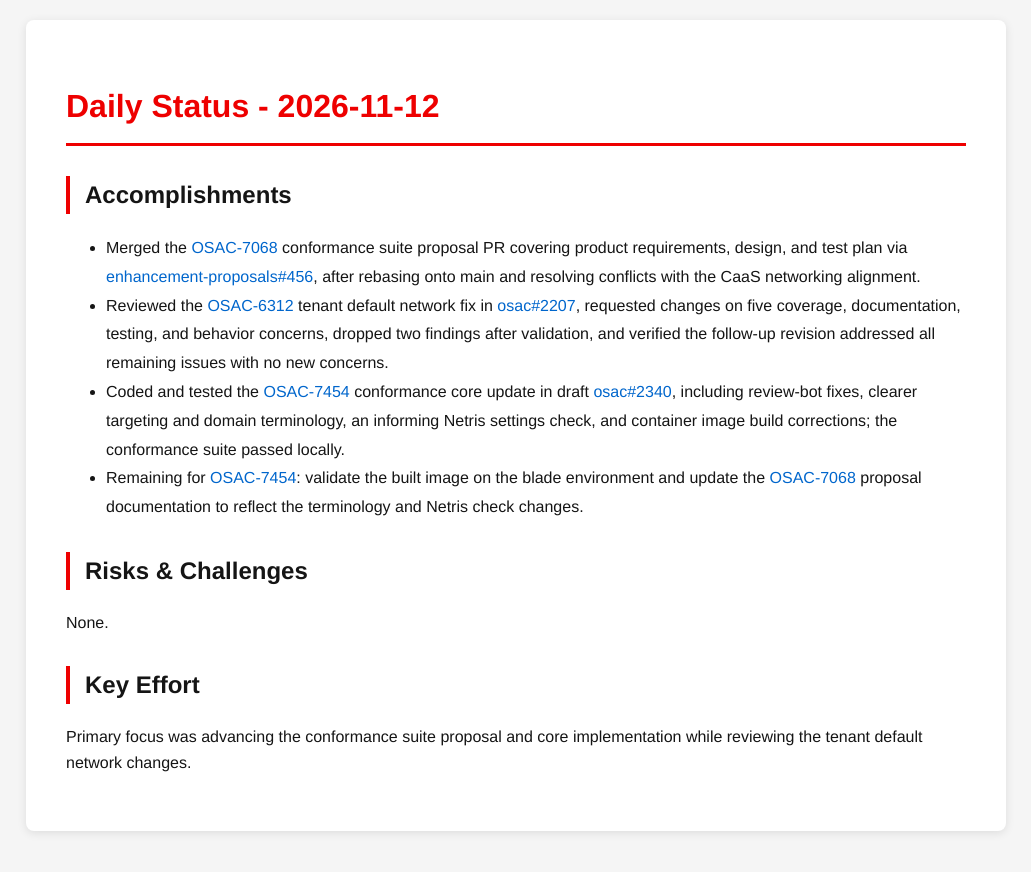
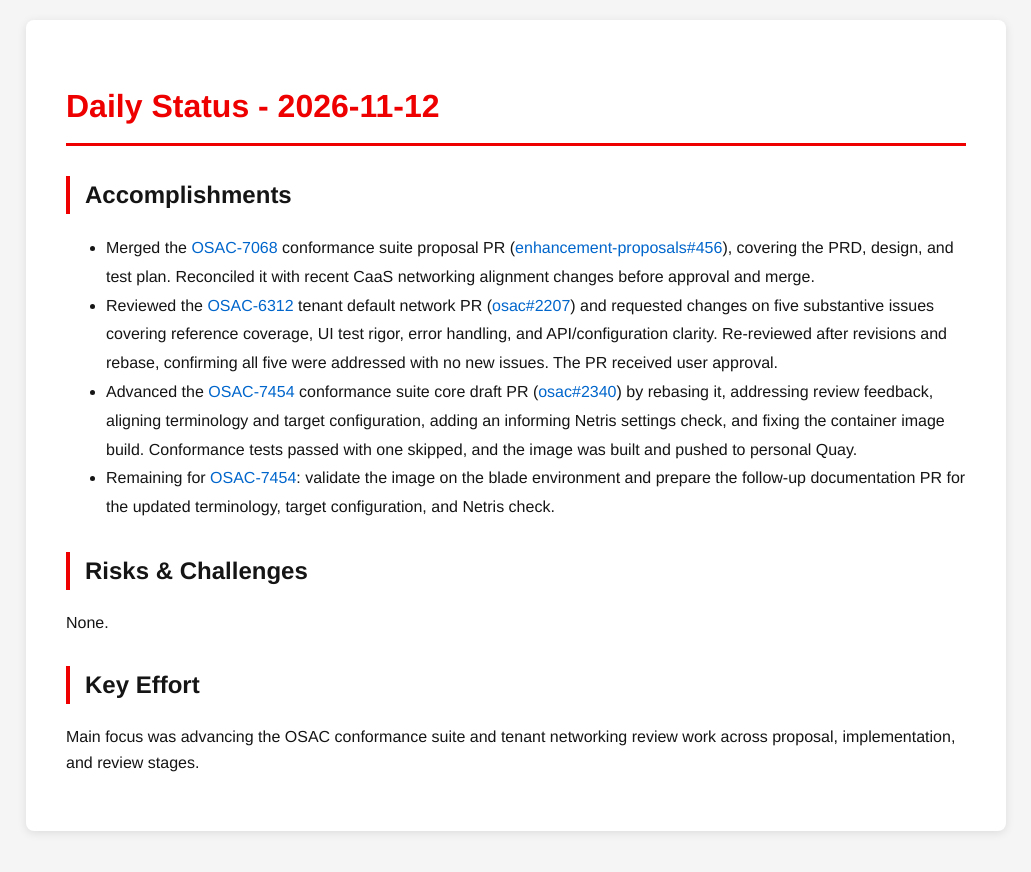
Before and after one commit to tzvatot/daily-status, a Jekyll site: the page built from 2026-11-12.md, in a window 1280 px wide. Shown: the top 872 px of the page, without its empty margins (124-1155 px from the left). Built offline with Jekyll 4.4.1, drawn with Linux system fonts in a browser that asks for light colours.

Commit message:
Daily status update - 2026-11-12

```diff
--- a/2026-11-12.md
+++ b/2026-11-12.md
@@ -7,13 +7,13 @@ date: 2026-11-12
 # Daily Status - 2026-11-12
 
 ## Accomplishments
-- Merged the [OSAC-7068](https://redhat.atlassian.net/browse/OSAC-7068) conformance suite proposal PR covering product requirements, design, and test plan via [enhancement-proposals#456](https://github.com/osac-project/enhancement-proposals/pull/456), after rebasing onto main and resolving conflicts with the CaaS networking alignment.
-- Reviewed the [OSAC-6312](https://redhat.atlassian.net/browse/OSAC-6312) tenant default network fix in [osac#2207](https://github.com/osac-project/osac/pull/2207), requested changes on five coverage, documentation, testing, and behavior concerns, dropped two findings after validation, and verified the follow-up revision addressed all remaining issues with no new concerns.
-- Coded and tested the [OSAC-7454](https://redhat.atlassian.net/browse/OSAC-7454) conformance core update in draft [osac#2340](https://github.com/osac-project/osac/pull/2340), including review-bot fixes, clearer targeting and domain terminology, an informing Netris settings check, and container image build corrections; the conformance suite passed locally.
-- Remaining for [OSAC-7454](https://redhat.atlassian.net/browse/OSAC-7454): validate the built image on the blade environment and update the [OSAC-7068](https://redhat.atlassian.net/browse/OSAC-7068) proposal documentation to reflect the terminology and Netris check changes.
+- Merged the [OSAC-7068](https://redhat.atlassian.net/browse/OSAC-7068) conformance suite proposal PR ([enhancement-proposals#456](https://github.com/osac-project/enhancement-proposals/pull/456)), covering the PRD, design, and test plan. Reconciled it with recent CaaS networking alignment changes before approval and merge.
+- Reviewed the [OSAC-6312](https://redhat.atlassian.net/browse/OSAC-6312) tenant default network PR ([osac#2207](https://github.com/osac-project/osac/pull/2207)) and requested changes on five substantive issues covering reference coverage, UI test rigor, error handling, and API/configuration clarity. Re-reviewed after revisions and rebase, confirming all five were addressed with no new issues. The PR received user approval.
+- Advanced the [OSAC-7454](https://redhat.atlassian.net/browse/OSAC-7454) conformance suite core draft PR ([osac#2340](https://github.com/osac-project/osac/pull/2340)) by rebasing it, addressing review feedback, aligning terminology and target configuration, adding an informing Netris settings check, and fixing the container image build. Conformance tests passed with one skipped, and the image was built and pushed to personal Quay.
+- Remaining for [OSAC-7454](https://redhat.atlassian.net/browse/OSAC-7454): validate the image on the blade environment and prepare the follow-up documentation PR for the updated terminology, target configuration, and Netris check.
 
 ## Risks & Challenges
 None.
 
 ## Key Effort
-Primary focus was advancing the conformance suite proposal and core implementation while reviewing the tenant default network changes.
+Main focus was advancing the OSAC conformance suite and tenant networking review work across proposal, implementation, and review stages.
```
